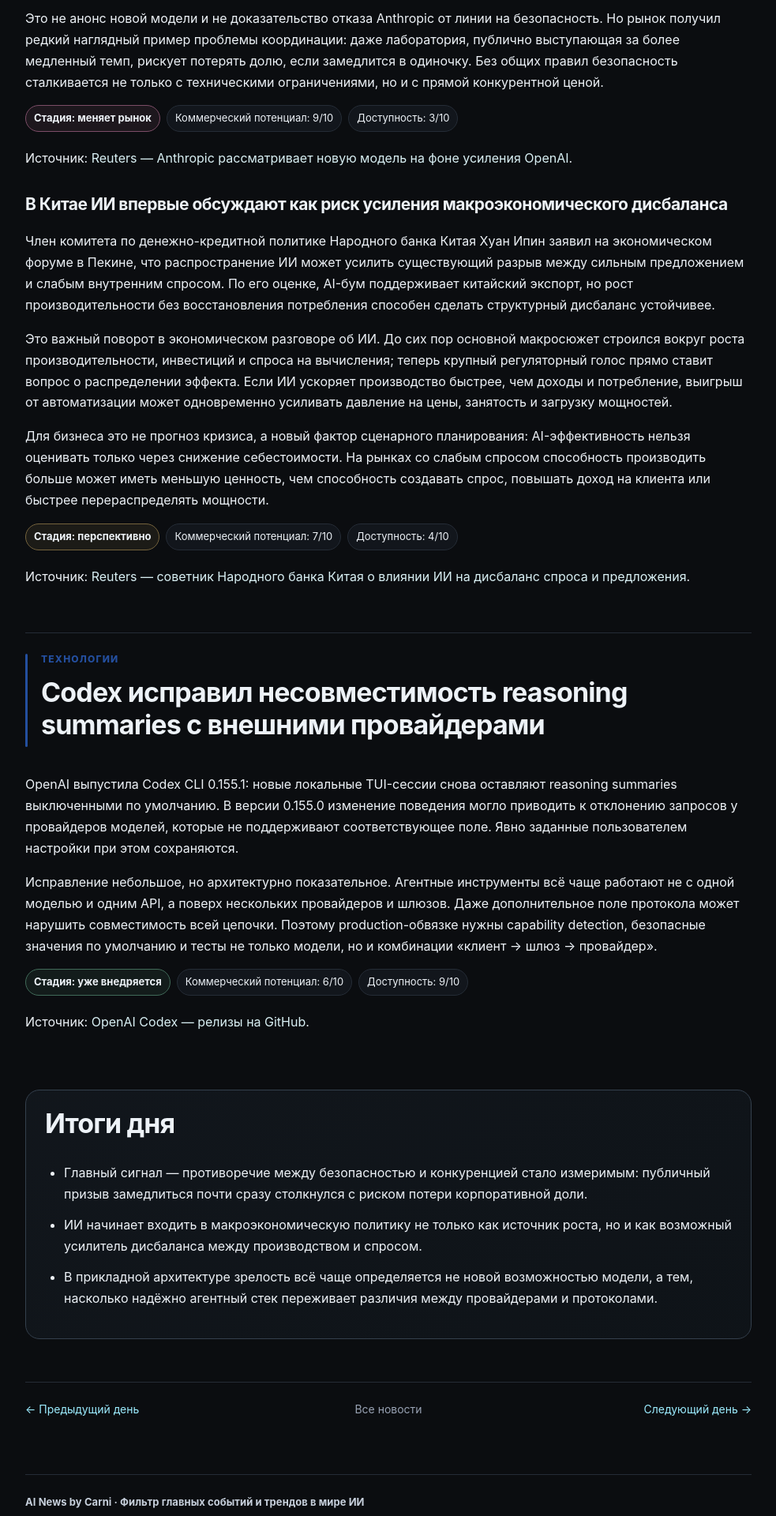
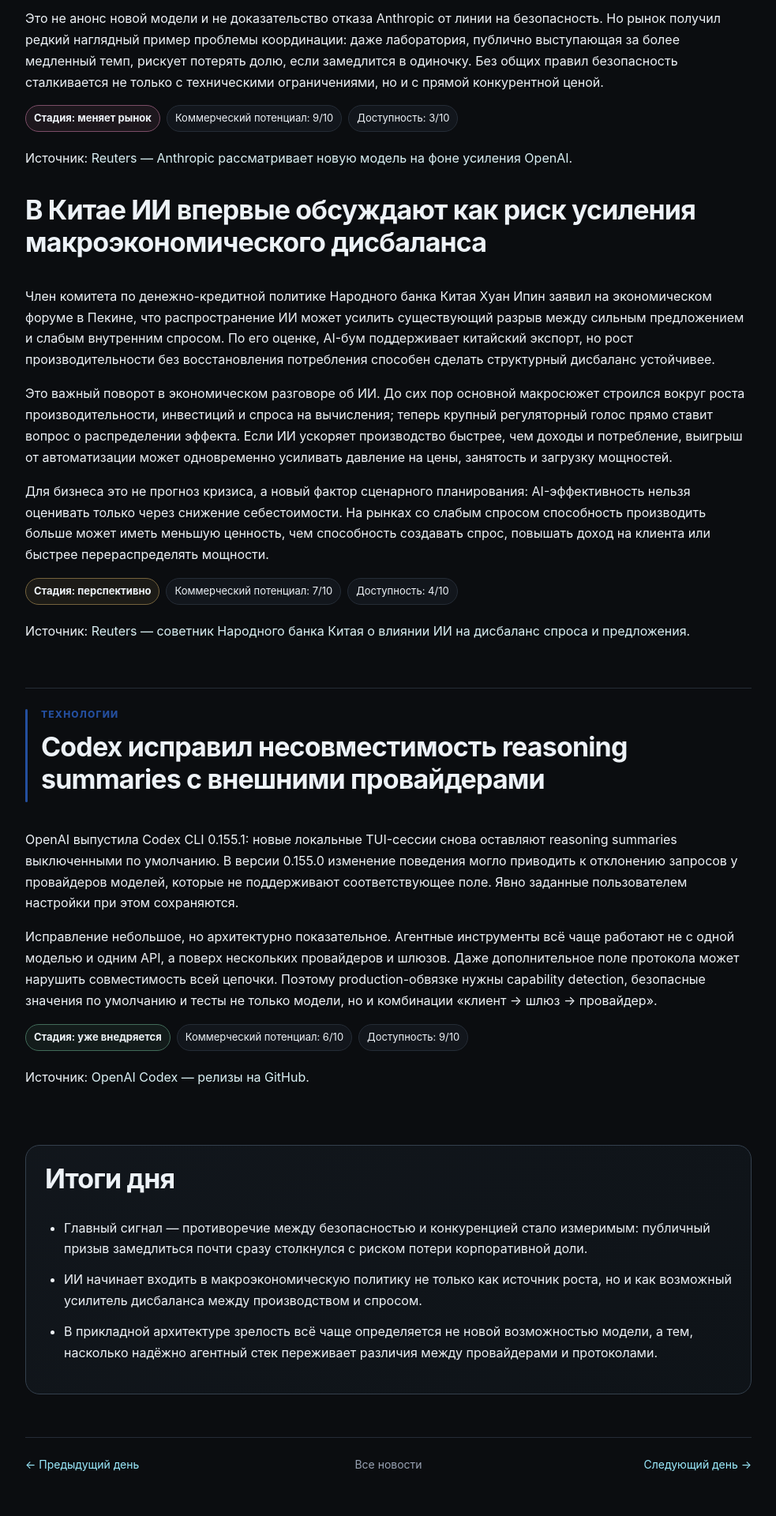
Before and after one commit to DmitryCarni/ai-news-by-carni, a Jekyll site: the page built from daily/2026-09-19.md, in a window 1280 px wide. Shown: the part 744-2664 px from the top of the page at 79% size, without its empty margins (148-1131 px from the left). Built offline with Jekyll 4.4.1, drawn with Linux system fonts in a browser that asks for light colours.

Commit message:
Keep all story headlines the same size

```diff
--- a/_layouts/default.html
+++ b/_layouts/default.html
@@ -134,7 +134,7 @@
       document.documentElement.dataset.theme = theme;
     })();
   </script>
-  <link rel="stylesheet" href="{{ '/assets/css/style.css' | relative_url }}?v=report-headings-20260927-9-{{ site.time | date: '%s' }}">
+  <link rel="stylesheet" href="{{ '/assets/css/style.css' | relative_url }}?v=report-headings-20260927-10-{{ site.time | date: '%s' }}">
   <style>
     .site-header{
       position:relative;
@@ -228,6 +228,12 @@
     html[data-theme="light"] .brand-mark.brand-circuit{
       color:#2f6feb;
       filter:none;
+    }
+    /* All report story titles share one visual size. Only the first story after a chapter heading receives the blue accent. */
+    .report h3{
+      font-size:clamp(28px,4vw,34px)!important;
+      line-height:1.2!important;
+      letter-spacing:-.025em!important;
     }
     /* Critical report-heading layout. Two visible levels: chapter label -> story title. */
     .report h2#fundamental,
```
